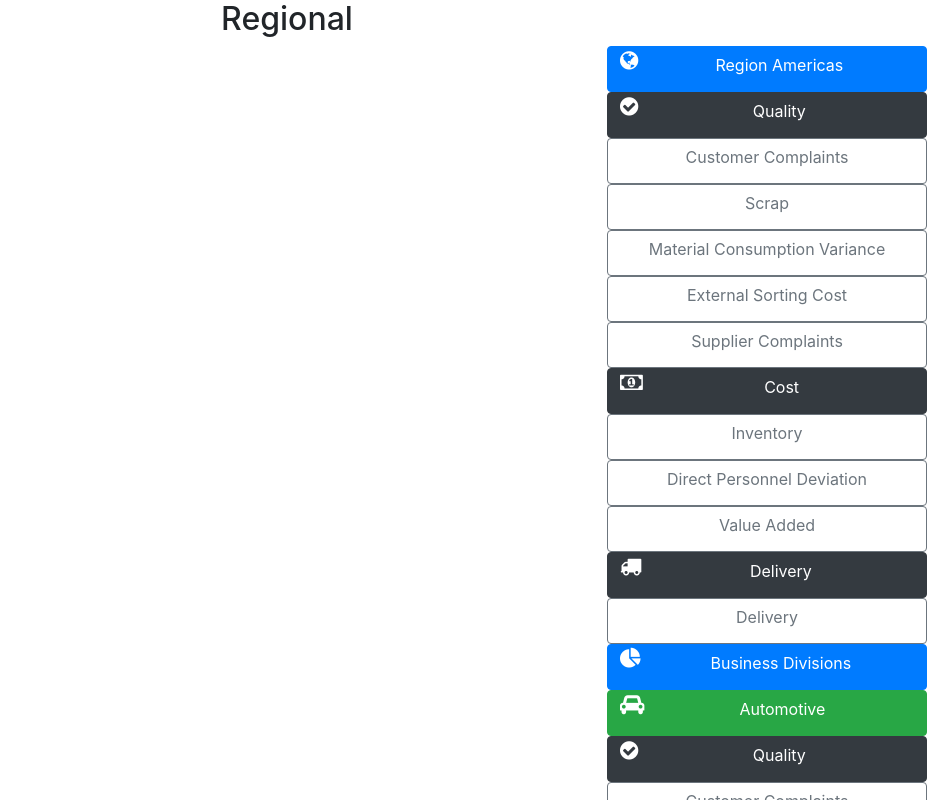
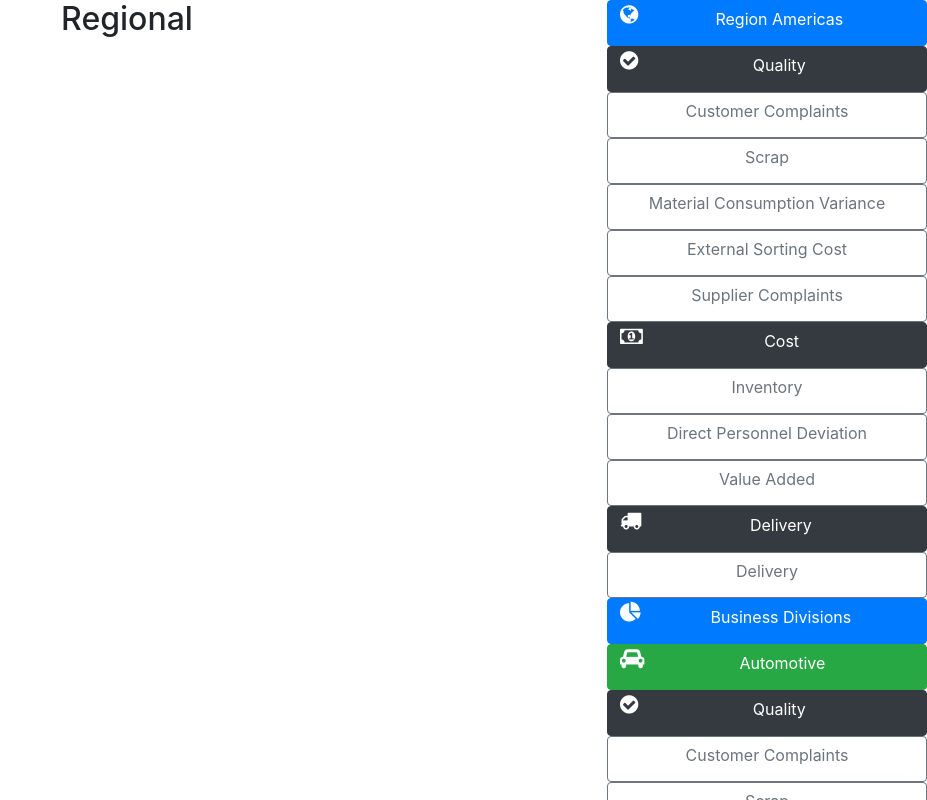
Before and after one commit to LupenWonse/SDB, an Angular app in the folder SDB/: page / in a window 1280 px wide. Shown: the whole page, without its empty margins (353-1280 px from the left). Built offline with nearby package versions, Linux system fonts and the light colour scheme; what @agm/core, @agm/js-marker-clusterer would draw is missing.

Commit message:
Improved sidemenu layout

```diff
--- a/SDB/src/app/app.component.html
+++ b/SDB/src/app/app.component.html
@@ -1,5 +1,6 @@
 <div class="container-fluid flex-column d-flex h-100">
-
+    <div class="row">
+        <div class="col-9">
             <div class="row justify-content-center">
                 <button  *ngIf = "region != 'Regional'" class="btn btn-danger" (click)="resetRegion()">
                     <label>
@@ -45,6 +46,9 @@
                     </agm-map>
                     <app-image-viewer *ngIf="images.length > 0" class="h-100" [images]="images" [imageTitle]="imageTitle" (onClosed)="onImageClosed($event)"></app-image-viewer>
                 </div>
+            </div>
+
+        </div>
         <div class="col-3 sidebar p-0" >
             <div class="btn-group-vertical w-100">
                 <app-list-item [items]="menuItems"></app-list-item>
```
Lines whose indentation alone changed are shown as unchanged.
